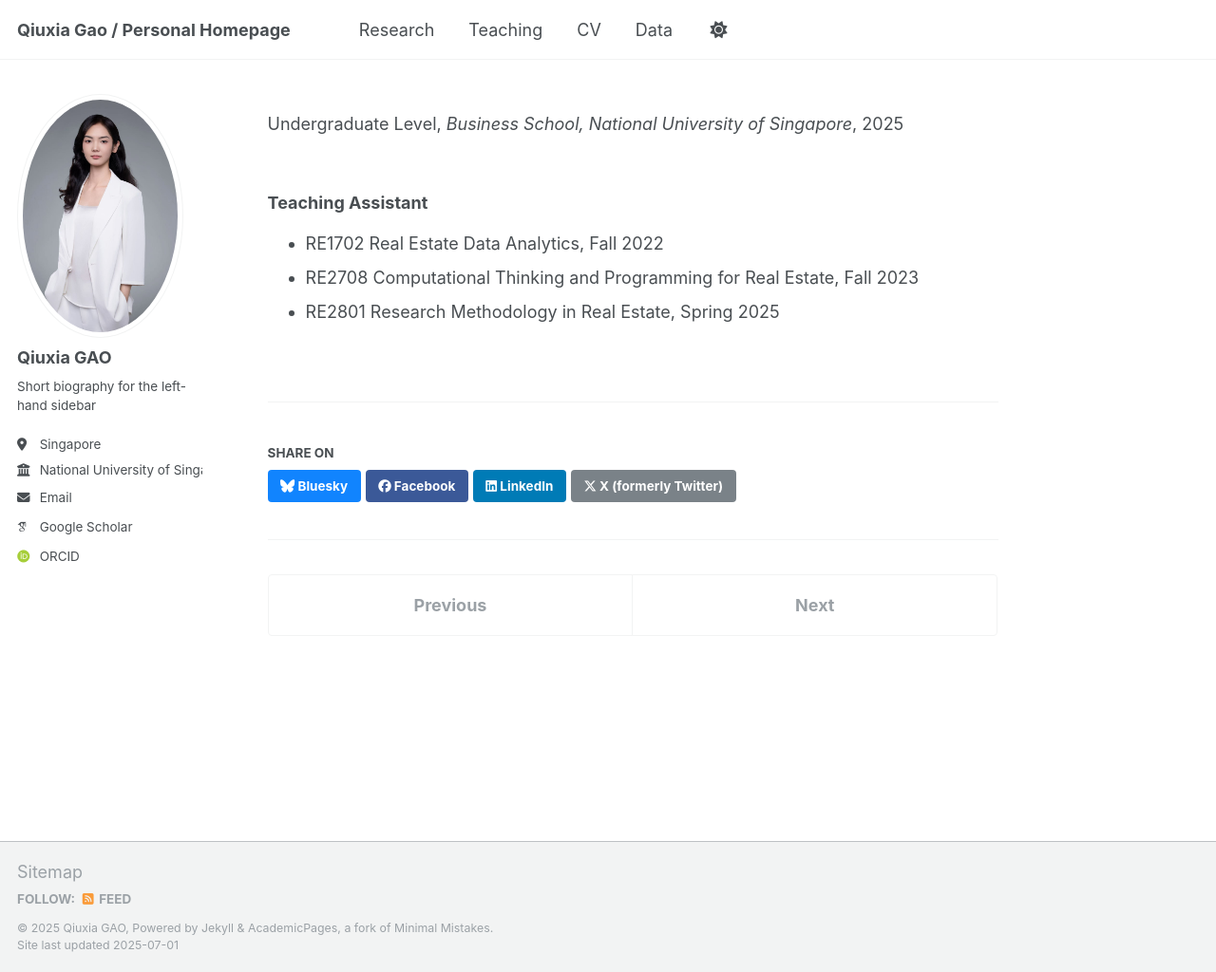
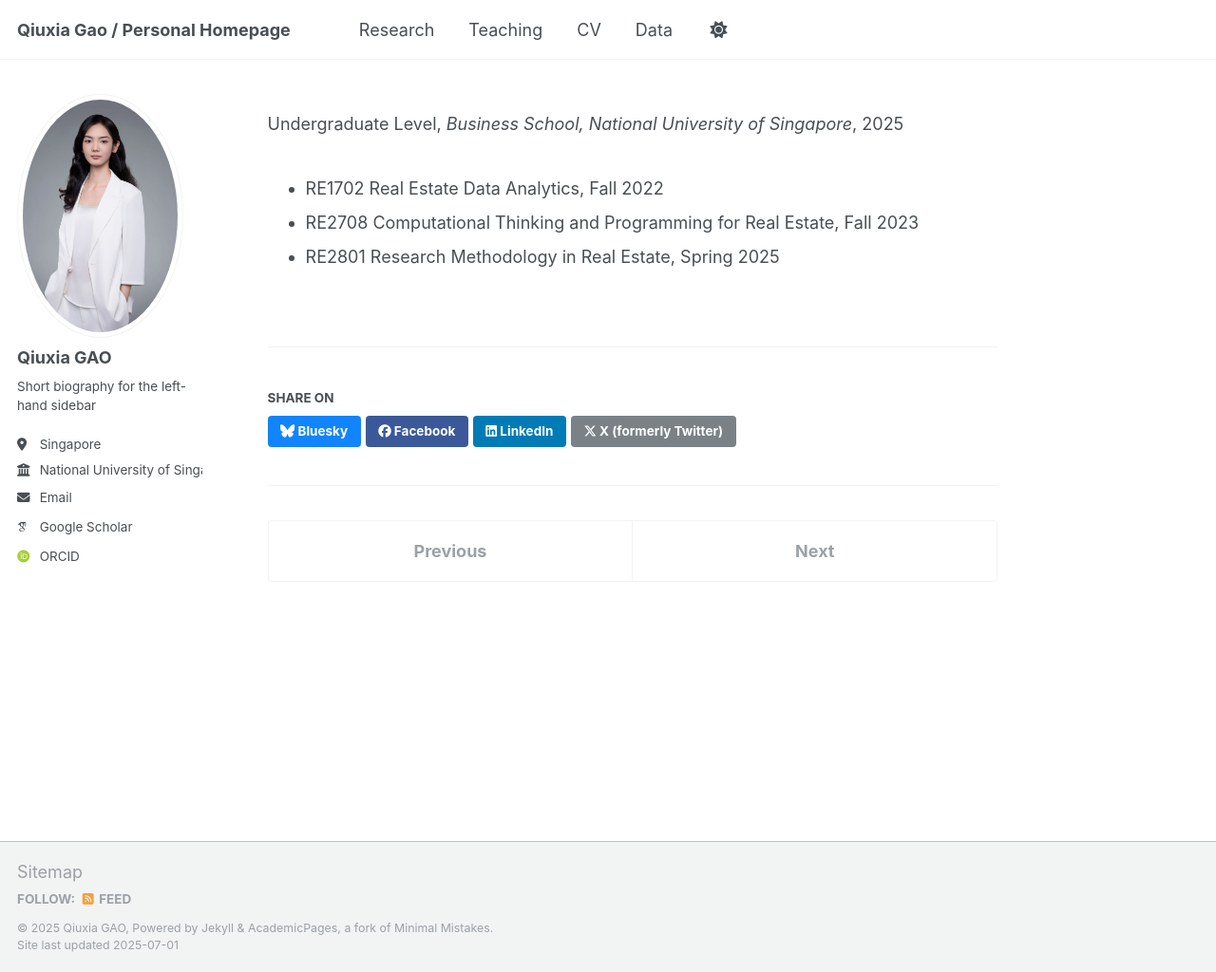
Before and after one commit to Meggie3466/qiuxia_gao, a Jekyll site: the page built from _teaching/2014-spring-teaching-1.md, in a window 1280 px wide and 1024 px high. Shown: the whole window at 95% size. Built offline with Jekyll 4.4.1, drawn with Linux system fonts in a browser that asks for light colours; some web fonts are replaced; a script that is not in the unit is left out.

Commit message:
Update 2014-spring-teaching-1.md

```diff
--- a/_teaching/2014-spring-teaching-1.md
+++ b/_teaching/2014-spring-teaching-1.md
@@ -4,7 +4,6 @@ collection: teaching
 type: "Undergraduate Level"
 venue: "Business School, National University of Singapore"
 ---
-### Teaching Assistant
 - RE1702 Real Estate Data Analytics, Fall 2022
 - RE2708 Computational Thinking and Programming for Real Estate, Fall 2023
 - RE2801 Research Methodology in Real Estate, Spring 2025
```
